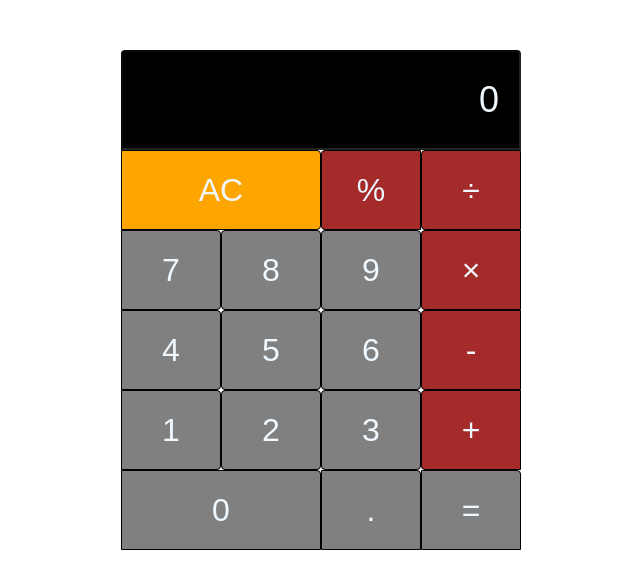
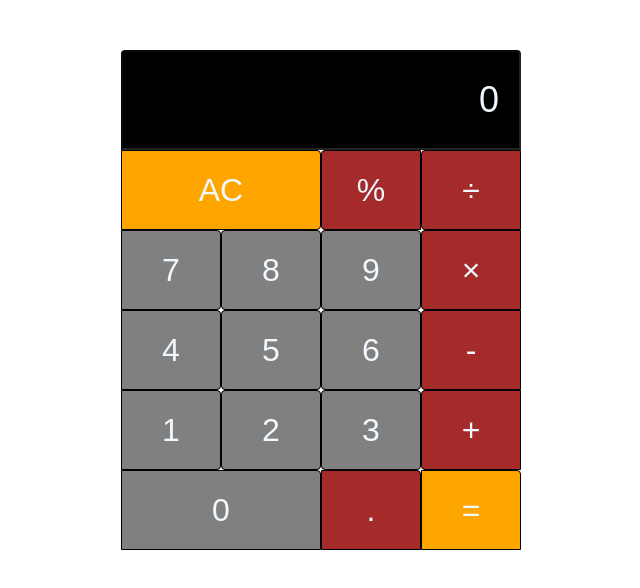
Before and after one commit to cept/calculator, a plain HTML site: page index.html in a window 1280 px wide. Shown: the whole page, without its empty margins (319-959 px from the left). Drawn offline with Linux system fonts and the light colour scheme.

Commit message:
edit css

```diff
--- a/css/style.css
+++ b/css/style.css
@@ -50,11 +50,11 @@ button:hover {
     width: 50%;
 }
 
-.allClear {
+.allClear, .equal-sign {
     background-color: orange;
 }
 
-.operator {
+.operator, .decimal {
     background-color: brown;
     border-radius: 4px 0 0 4px;
 }
```
